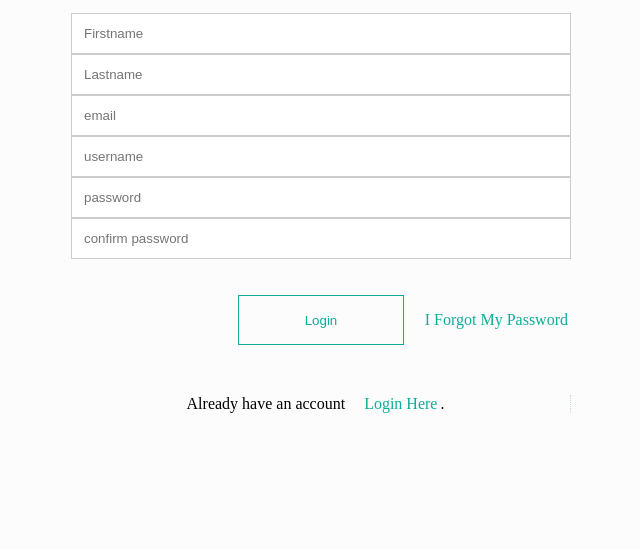
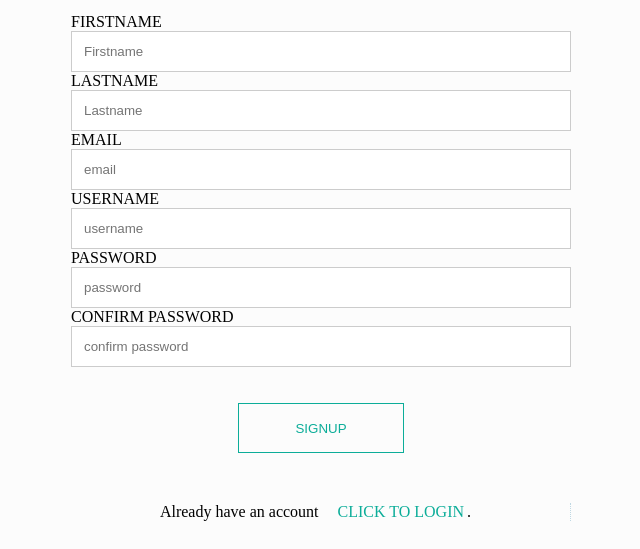
Before and after one commit to jtad009/questioner, a website: page public/sign-up.html in a window 1280 px wide. Shown: the part 251-800 px from the top of the page, without its empty margins (319-959 px from the left). Drawn offline with Linux system fonts and the light colour scheme; files that its build step writes are made by us from their sources.

Commit message:
[feature #162797216] Adds new line at end of file

```diff
--- a/public/sign-up.html
+++ b/public/sign-up.html
@@ -1,41 +1,47 @@
 <html>
   <head>
-    <link rel="stylesheet" type="text/css" href="login.css">
-    <style>
-
-    </style>
+    <link rel="stylesheet" type="text/css" href="css/login.css">
+    <title>SIGNUP Page - Questioner</title>
   </head>
+  <body>
     <div class="wrapper">
 
       <div class="inner-div">
         <h1><img src="images/bp-logo-home.png" class="logo" align="center"/></h1>
 
-        <form class="login" action="" method="post">
+          <form class="login" action="dashboard.html" method="post">
               <div>
+                  <label>FIRSTNAME</label>
                 <input type="text" name="firstname" id="firstname" placeholder="Firstname">
               </div>
                 <div>
+                    <label>LASTNAME</label>
                 <input type="text" name="lastname" id="lastname" placeholder="Lastname"></div>
                 <div>
+                    <label>EMAIL</label>
                 <input type="text" name="email" id="email" placeholder="email"></div>
 
               <div>
-              <input type="text" name="username" id="username" placeholder="username"></div>
+                  <label>USERNAME</label>
+                <input type="text" name="username" id="username" placeholder="username">
+              </div>
 
               <div>
+                  <label>PASSWORD</label>
                 <input type="password" name="password" id="password" placeholder="password"></div>
                 <div>
+                    <label>CONFIRM PASSWORD</label>
                 <input type="password" name="password" id="password" placeholder="confirm password"></div>
                 <br/>
                   <br/>
               <div class="actions">
 
-              <input type="submit" name="login" value="Login"> <a href="/forgot">I forgot my password</a>
+                <input type="submit" name="login" value="SIGNUP" class="login_button">
               </div>
           </form>
           <br/>
           <div class="account">
-          <p>Already have an account <a href="index.html">Login here</a>.</p>
+            <p>Already have an account <a href="index.html">CLICK TO LOGIN</a>.</p>
           </div>
 
 
@@ -43,6 +49,5 @@
 
 
     </div>
-
+  </body>
 </html>
-  <!-- Wrapper Ends -->
```
Lines whose indentation alone changed are shown as unchanged.
